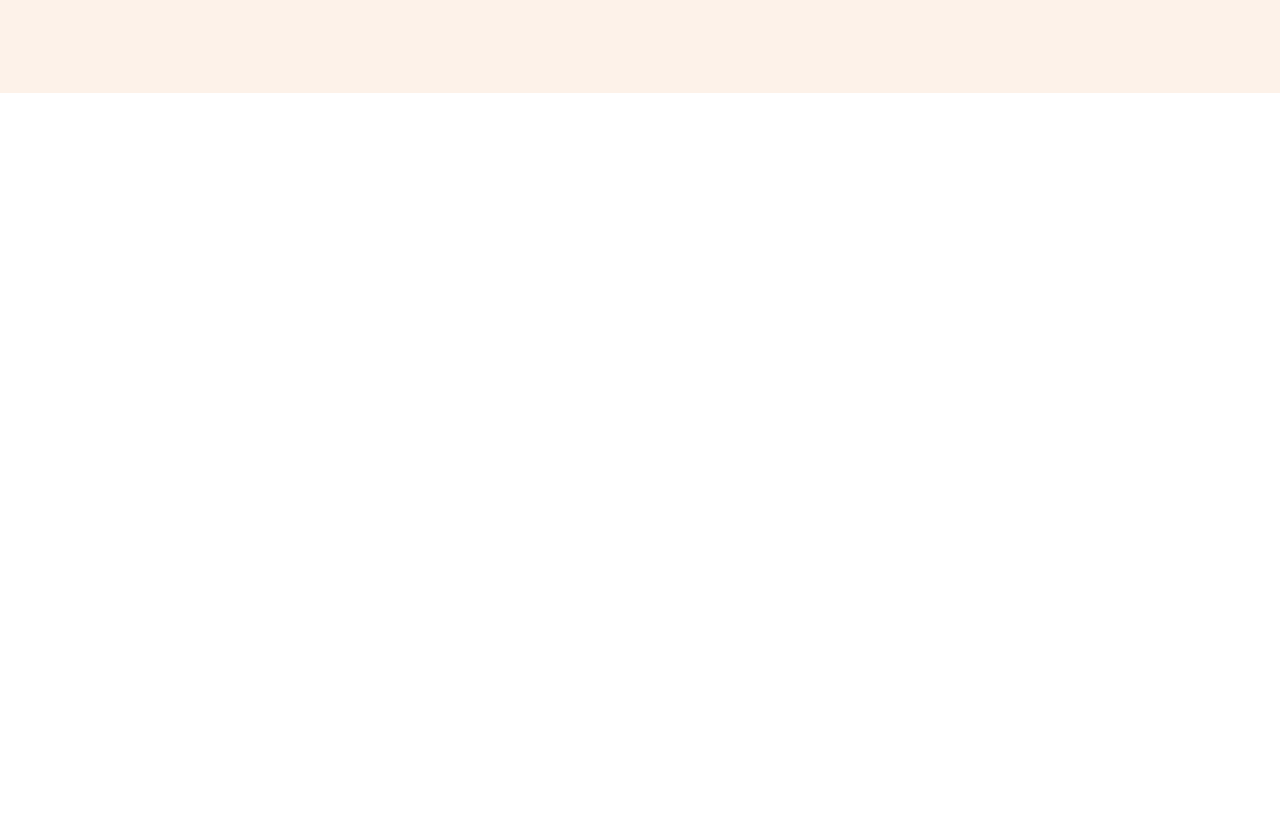
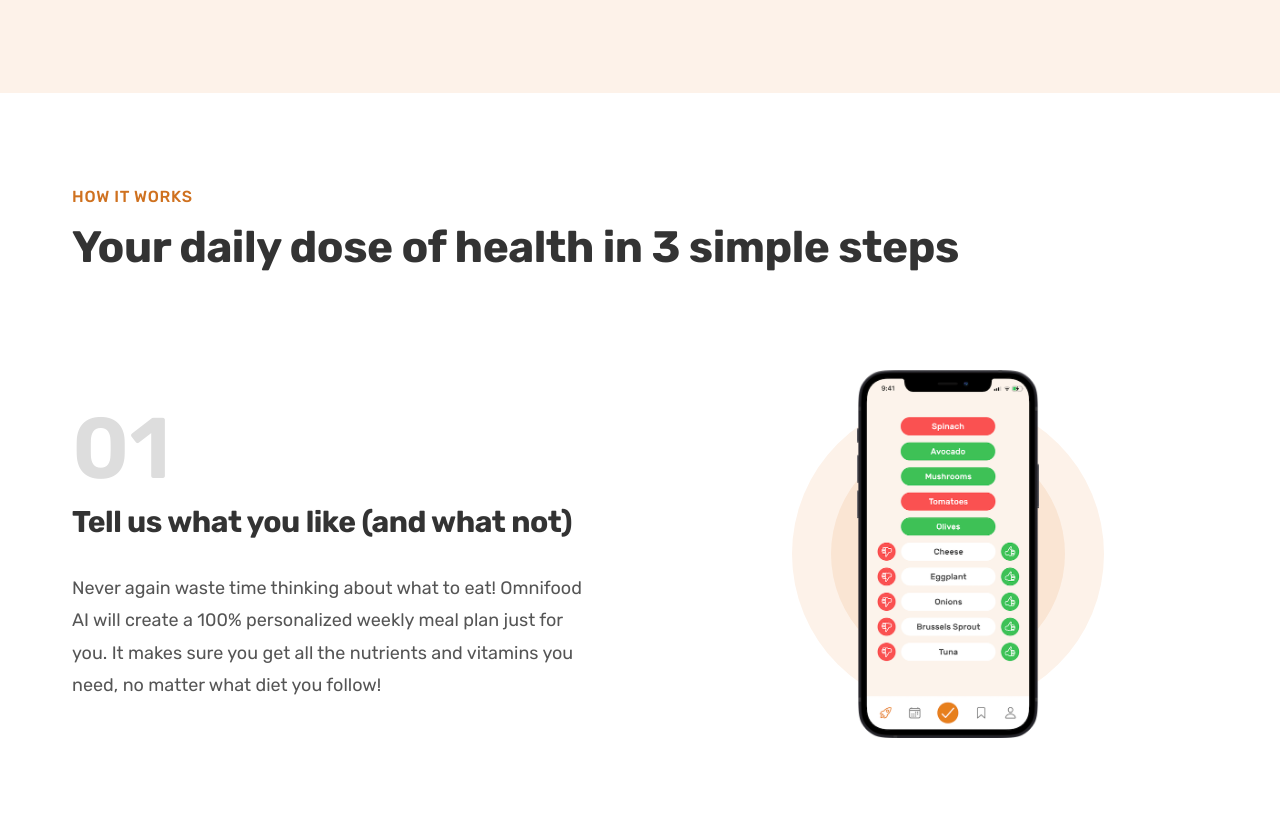
Before and after one commit to nenyaa/Website-project, a plain HTML site: page 07-Omnifood-Desktop/index.html in a window 1280 px wide. Shown: the part 631-1462 px from the top of the page. Before the commit the page ends 800 px from the top, so only its background shows below. Drawn offline with Linux system fonts and the light colour scheme.

Commit message:
Add Z-pattern section

```diff
--- /dev/null
+++ b/07-Omnifood-Desktop/css/general.css
@@ -0,0 +1,173 @@
+/*
+-- 01 TOPOGRAFY SYSTEM
+
+- FONT SIZE SYSTEM (px)
+10 / 12 / 14 / 16 / 18 / 20 / 24 / 30 / 36 / 44 / 52 / 62 / 74 / 86 / 98
+
+- Font weights
+Default: 400
+Medium: 500
+Semi-bold: 600
+Bold: 700
+
+- Line heights:
+Default: 1
+Small: 1.05
+Medium:1.2
+Paragrapf default: 1.6
+
+- Letter spacing
+-0.5px
+0.75px
+
+- SPACING SYSTEM (px)
+2 / 4 / 8 / 12 / 16 / 24 / 32 / 48 / 64 / 80 / 96 / 128
+
+-- 02 COLORS
+
+Primary: #e67e22
+Tints:
+#fdf2e9
+#fae5d3
+Shades:#cf711f
+Accents:
+Greys:
+#555
+#333
+
+-- 05 SHADOWS
+
+-- 06 BORDER-RADIUS
+
+Default: 9px
+
+-- 07 WHITESPACE
+
+- SPACING SYSTEM (px)
+2 / 4 / 8 / 12 / 16 / 24 / 32 / 48 / 64 / 80 / 96 / 128
+*/
+
+* {
+  padding: 0;
+  margin: 0;
+  box-sizing: border-box;
+}
+
+html {
+  font-size: 62.5%;
+}
+
+body {
+  font-family: "Rubik", sans-serif;
+  line-height: 1;
+  font-weight: 400;
+  color: #555;
+}
+
+/****************************/
+/* GENERAL COMPONENTS */
+/****************************/
+
+.container {
+  max-width: 120rem;
+  padding: 0 3.2rem;
+  margin: 0 auto;
+}
+
+.grid {
+  display: grid;
+  column-gap: 6.4rem;
+  gap: 9.6rem;
+}
+
+.grid--2-cols {
+  grid-template-columns: repeat(2, 1fr);
+}
+
+.grid--3-cols {
+  grid-template-columns: repeat(3, 1fr);
+}
+
+.grid--4-cols {
+  grid-template-columns: repeat(4, 1fr);
+}
+
+.grid--center-v {
+  align-items: center;
+}
+
+.heading-primary,
+.heading-secondary,
+.heading-tertiary {
+  font-weight: 700;
+  color: #333;
+  letter-spacing: -0.5px;
+}
+
+.heading-primary {
+  font-size: 5.2rem;
+  line-height: 1.05;
+  margin-bottom: 3.2rem;
+}
+
+.heading-secondary {
+  font-size: 4.4rem;
+  line-height: 1.2;
+  margin-bottom: 9.6rem;
+}
+
+.heading-tertiary {
+  font-size: 3rem;
+  line-height: 1.2;
+  margin-bottom: 3.2rem;
+}
+
+.subheading {
+  display: block;
+  font-size: 1.6rem;
+  font-weight: 500;
+  color: #cf711f;
+  text-transform: uppercase;
+  margin-bottom: 1.6rem;
+  letter-spacing: 0.75px;
+}
+
+.btn:link,
+.btn:visited {
+  display: inline-block;
+  color: #fff;
+  text-decoration: none;
+  font-size: 2rem;
+  font-weight: 600;
+  padding: 1.6rem 3.2rem;
+  border-radius: 9px;
+
+  transition: background-color 0.3s; /*prosta animacja zmiany koloru*/
+}
+
+.btn--full:link,
+.btn--full:visited {
+  background-color: #e67e22;
+  color: #fff;
+}
+
+.btn--full:hover,
+.btn--full:active {
+  background-color: #cf711f;
+}
+
+.btn--outline:link,
+.btn--outlinel:visited {
+  background-color: #fff;
+  color: #555;
+}
+
+.btn--outline:hover,
+.btn--outlinel:active {
+  background-color: #fdf2e9;
+  box-shadow: inset 0 0 0 3px #fff;
+}
+
+.margin-right-sm {
+  margin-right: 1.6rem !important;
+}
--- a/07-Omnifood-Desktop/css/style.css
+++ b/07-Omnifood-Desktop/css/style.css
@@ -1,116 +1,3 @@
-/*
--- 01 TOPOGRAFY SYSTEM
-
-- FONT SIZE SYSTEM (px)
-10 / 12 / 14 / 16 / 18 / 20 / 24 / 30 / 36 / 44 / 52 / 62 / 74 / 86 / 98
-
-- Font weights
-Default: 400
-Medium: 500
-Semi-bold: 600
-Bold: 700
-
-- Line heights:
-Default: 1
-Small: 1.05
-Paragrapf default: 1.6
-
-
-- SPACING SYSTEM (px)
-2 / 4 / 8 / 12 / 16 / 24 / 32 / 48 / 64 / 80 / 96 / 128
-
--- 02 COLORS
-
-Primary: #e67e22
-Tints:#fdf2e9
-Shades:#cf711f
-Accents:
-Greys:
-#555
-#333
-
--- 05 SHADOWS
-
--- 06 BORDER-RADIUS
-
-Default: 9px
-
--- 07 WHITESPACE
-
-- SPACING SYSTEM (px)
-2 / 4 / 8 / 12 / 16 / 24 / 32 / 48 / 64 / 80 / 96 / 128
-*/
-
-* {
-  padding: 0;
-  margin: 0;
-  box-sizing: border-box;
-}
-
-html {
-  font-size: 62.5%;
-}
-
-body {
-  font-family: "Rubik", sans-serif;
-  line-height: 1;
-  font-weight: 400;
-  color: #555;
-}
-
-/****************************/
-/* GENERAL COMPONENTS */
-/****************************/
-
-.heading-primary {
-  font-size: 5.2rem;
-  font-weight: 700;
-  line-height: 1.05;
-  color: #333;
-  letter-spacing: -0.5px;
-  margin-bottom: 3.2rem;
-}
-
-.btn:link,
-.btn:visited {
-  display: inline-block;
-  color: #fff;
-  text-decoration: none;
-  font-size: 2rem;
-  font-weight: 600;
-  padding: 1.6rem 3.2rem;
-  border-radius: 9px;
-
-  transition: background-color 0.3s; /*prosta animacja zmiany koloru*/
-}
-
-.btn--full:link,
-.btn--full:visited {
-  background-color: #e67e22;
-  color: #fff;
-}
-
-.btn--full:hover,
-.btn--full:active {
-  background-color: #cf711f;
-}
-
-.btn--outline:link,
-.btn--outlinel:visited {
-  background-color: #fff;
-  color: #555;
-}
-
-.btn--outline:hover,
-.btn--outlinel:active {
-  background-color: #fdf2e9;
-  box-shadow: inset 0 0 0 3px #fff;
-}
-
-.margin-right-sm {
-  margin-right: 1.6rem !important;
-}
-
 /****************************/
 /* HEADER */
 /****************************/
@@ -232,3 +119,56 @@
 .delivered-text span {
   color: #cf711f;
 }
+
+/****************************/
+/* HOW IT RORKS */
+/****************************/
+
+.section-how {
+  padding: 9.6rem 0;
+}
+.step-number {
+  font-size: 8.6rem;
+  font-weight: 600;
+  color: #ddd;
+  margin-bottom: 1.2rem;
+}
+.step-description {
+  font-size: 1.8rem;
+  line-height: 1.8;
+}
+
+.step-img-box {
+  position: relative;
+  display: flex;
+  align-items: center;
+  justify-content: center;
+}
+
+.step-img-box::after,
+.step-img-box::before {
+  content: "";
+  display: block;
+  border-radius: 50%;
+  position: absolute;
+  top: 50%;
+  left: 50%;
+  transform: translate(-50%, -50%);
+  z-index: -1;
+}
+
+.step-img-box::before {
+  width: 60%;
+  padding-bottom: 60%;
+  background-color: #fdf2e9;
+}
+
+.step-img-box::after {
+  width: 45%;
+  padding-bottom: 45%;
+  background-color: #fae5d3;
+}
+
+.step-img {
+  width: 35%;
+}
--- a/07-Omnifood-Desktop/index.html
+++ b/07-Omnifood-Desktop/index.html
@@ -9,6 +9,8 @@
       href="https://fonts.googleapis.com/css2?family=Rubik:wght@400;500;600;700&display=swap"
       rel="stylesheet"
     />
+
+    <link rel="stylesheet" href="css/general.css" />
     <link rel="stylesheet" href="css/style.css" />
     <title>Omnifood</title>
   </head>
@@ -64,6 +66,47 @@
           </div>
         </div>
       </section>
+      <section class="section-how">
+        <div class="container">
+          <span class="subheading">How it works</span>
+          <h2 class="heading-secondary">
+            Your daily dose of health in 3 simple steps
+          </h2>
+
+        </div>
+          <div class="container grid grid--2-cols grid--center-v">
+            <!-- step 01 -->
+            <div class="step-text-box">
+                <p class="step-number">01</p>
+                <h3 class="heading-tertiary">Tell us what you like (and what not)</h3>
+                <p class="step-description">Never again waste time thinking about what to eat! Omnifood AI will create a 100% personalized weekly meal plan just for you. It makes sure you get all the nutrients and vitamins you need, no matter what diet you follow!</p>
+            </div>
+            <div class="step-img-box">
+              <img src="img/app/app-screen-1.png" class="step-img" alt="iPhone app preferences selection screen">
+            </div>
+
+            <!-- step 02 -->
+            <div class="step-img-box">
+              <img src="img/app/app-screen-2.png" class="step-img" alt="iPhone app meal approving plan">
+            </div>
+            <div class="step-text-box">
+              <p class="step-number">02</p>
+              <h3 class="heading-tertiary">Approve your weekly meal plan</h3>
+              <p class="step-description">Once per week, approve the meal plan generated for you by Omnifood AI. You can change ingredients, swap entire meals, or even add your own recipes.</p>
+          </div>
+
+            <!-- step 03 -->
+            <div class="step-text-box">
+              <p class="step-number">03</p>
+              <h3 class="heading-tertiary">Receive meals at convenient time</h3>
+              <p class="step-description">Best chefs in town will cook your selected meal every day, and we will deliver it to your door whenever works best for you. You can change delivery schedule and address daily!</p>
+          </div>
+            <div class="step-img-box">
+              <img src="img/app/app-screen-3.png" class="step-img" alt="iPhone app delivery screen">
+            </div>
+          </div>
+        </div>
+      </section>
     </main>
   </body>
 </html>
```
